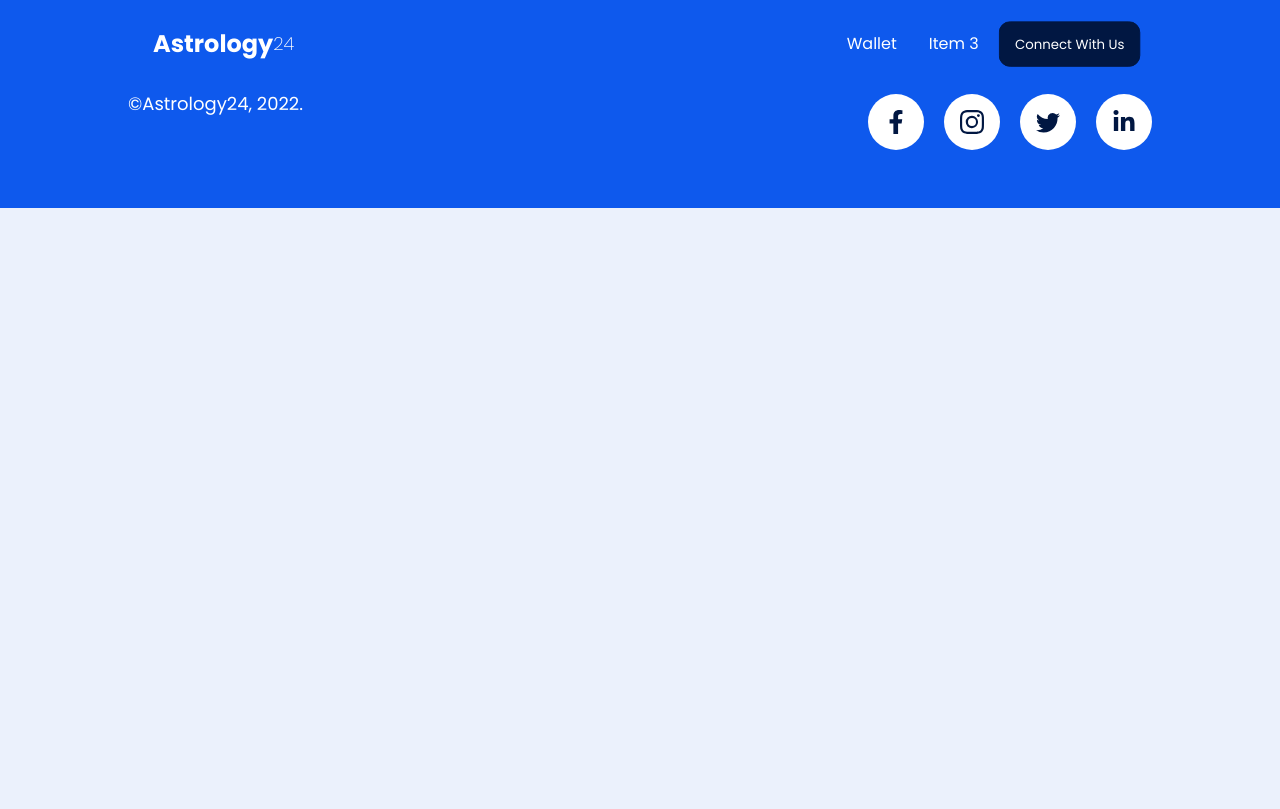
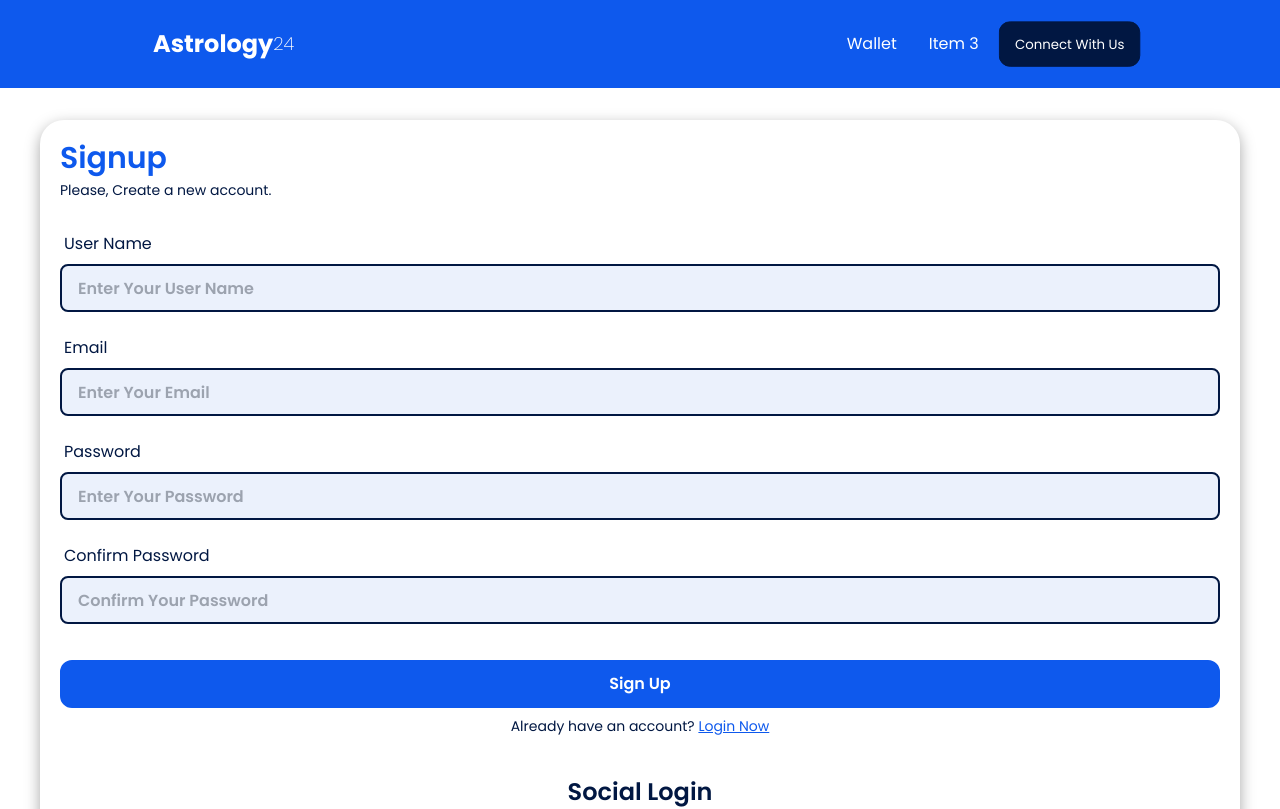
Before and after one commit to Victor-Sammy/astro24, a React (Create React App) app in the folder frontend/: page /signup in a window 1280 px wide. Shown: the top 809 px of the page. Built offline with nearby package versions, Linux system fonts and the light colour scheme.

Commit message:
signup component done

```diff
--- a/frontend/src/App.js
+++ b/frontend/src/App.js
@@ -3,6 +3,7 @@ import { ToastContainer } from 'react-toastify';
 import 'react-toastify/dist/ReactToastify.css';
 import './App.css';
 import Login from './pages/Authentication/Login/Login';
+import Signup from './pages/Authentication/Signup/Signup';
 import Description from './pages/Description/Description/Description';
 import Home from './pages/Home/Home/Home';
 import Footer from './pages/Shared/Footer/Footer';
@@ -18,6 +19,7 @@ function App() {
         <Route path='/' element={<Home />} />
         <Route path='/description' element={<Description />} />
         <Route path='/login' element={<Login />} />
+        <Route path='/signup' element={<Signup />} />
         <Route path='/wallet' element={<Wallet />} />
         <Route path='/recharge/:id' element={<RechargeNow />} />
       </Routes>
--- a/frontend/src/pages/Authentication/Login/Login.js
+++ b/frontend/src/pages/Authentication/Login/Login.js
@@ -1,6 +1,7 @@
 import React from 'react';
 import { useSignInWithEmailAndPassword } from 'react-firebase-hooks/auth';
 import { useForm } from 'react-hook-form';
+import { Link } from 'react-router-dom';
 import { toast } from 'react-toastify';
 import auth from '../../../firebase.init';
 import PageTitle from '../../Shared/PageTitle/PageTitle';
@@ -31,10 +32,10 @@ const Login = () => {
     return (
         <section className='bg-accent min-h-screen flex pt-20'>
             <PageTitle title={'Login'} />
-            <div className='w-[70%] bg-secondary hidden md:block'>
+            <div className='w-[70%] bg-secondary hidden 2xl:block'>
                 {/* blank for now */}
             </div>
-            <div className='w-full md:w-[30%] flex justify-center items-center'>
+            <div className='w-full 2xl:w-[30%] flex justify-center items-center'>
                 <div className='shadow-3xl w-full mx-3 md:mx-10 p-5 rounded-3xl'>
                     <div className='text-left mb-6'>
                         <h3 className='text-left font-semibold text-3xl text-primary'>Login</h3>
@@ -84,7 +85,7 @@ const Login = () => {
                         </div>
                         <button type='submit' className='btn btn-primary w-full text-accent text-base capitalize border-2 rounded-xl hover:bg-accent hover:text-primary duration-300'>Log In</button>
                         <div className='mt-2'>
-                            <p className='text-secondary text-sm'>Don't Have an account? <button className='text-primary underline hover:opacity-60 duration-300'>Register Now</button></p>
+                            <p className='text-secondary text-sm'>Don't have an account? <Link to='/signup' className='text-primary underline hover:opacity-60 duration-300'>Register Now</Link></p>
                         </div>
                         <div className='mt-2'>
                             <p className='text-red-600 text-sm'>{error?.message && 'Invalid ID or Password'}</p>
--- a/frontend/src/pages/Authentication/Signup/Signup.js
+++ b/frontend/src/pages/Authentication/Signup/Signup.js
@@ -1,12 +1,152 @@
 import React from 'react';
+import { useState } from 'react';
+import { useCreateUserWithEmailAndPassword, useUpdateProfile } from 'react-firebase-hooks/auth';
+import { useForm } from 'react-hook-form';
+import { Link } from 'react-router-dom';
+import { toast } from 'react-toastify';
+import auth from '../../../firebase.init';
+import PageTitle from '../../Shared/PageTitle/PageTitle';
+import SocialLogin from '../SocialLogin/SocialLogin';
 
 const Signup = () => {
+    // integration of react firebase hooks here
+    const [createUserWithEmailAndPassword, user, loading, error] = useCreateUserWithEmailAndPassword(auth);
+    const [updateProfile, updating, updateError] = useUpdateProfile(auth);
+
+    // integration react hook form here
+    const { register, handleSubmit, reset, formState: { errors } } = useForm();
+
+    // integration of react hooks here
+    const [errorMsg, setErrorMsg] = useState('');
+
+    // event handler for signing up
+    const handleSignUp = async (data) => {
+
+        if (data.password === data.confirmPassword) {
+            try {
+
+                await createUserWithEmailAndPassword(data.email, data.password);
+                await updateProfile({ displayName: data.userName });
+
+                // create REST API for user credentials here...
+
+                toast.success('Sign Up Successful!!!');
+            } catch (e) {
+
+            }
+        } else {
+            setErrorMsg('Password Mismatched. Please, Try Again.');
+        }
+
+        reset();
+    }
+
+    if (user) {
+
+    }
+
+    if (loading || updating) {
+        //loading component will be added later here
+    }
 
     // rendering the signup component here
     return (
-        <div>
-
-        </div>
+        <section className='bg-accent min-h-screen flex pt-20'>
+            <PageTitle title={'Signup'} />
+            <div className='w-[70%] bg-secondary hidden 2xl:block'>
+                {/* blank for now */}
+            </div>
+            <div className='w-full 2xl:w-[30%] flex justify-center items-center'>
+                <div className='shadow-3xl w-full mx-3 md:mx-10 p-5 rounded-3xl my-10'>
+                    <div className='text-left mb-6'>
+                        <h3 className='text-left font-semibold text-3xl text-primary'>Signup</h3>
+                        <p className='text-sm my-1 text-secondary'>Please, Create a new account.</p>
+                    </div>
+                    <form onSubmit={handleSubmit(handleSignUp)}>
+                        <div className='form-control w-full'>
+                            <label className='label'>
+                                <span className='label-text text-base text-secondary'>User Name</span>
+                            </label>
+                            <input onClick={() => setErrorMsg('')} type='text' placeholder='Enter Your User Name' className='input input-bordered border-secondary border-2 w-full font-semibold text-base text-secondary' {...register('userName', {
+                                required: {
+                                    value: true,
+                                    message: 'Email Required'
+                                }
+                            })} />
+                            <label className='label'>
+                                {errors.email?.type === 'required' && <span className='label-text-alt text-red-600'>{errors.email.message}</span>}
+                            </label>
+                        </div>
+                        <div className='form-control w-full'>
+                            <label className='label'>
+                                <span className='label-text text-base text-secondary'>Email</span>
+                            </label>
+                            <input onClick={() => setErrorMsg('')} type='email' placeholder='Enter Your Email' className='input input-bordered border-secondary border-2 w-full font-semibold text-base text-secondary' {...register('email', {
+                                required: {
+                                    value: true,
+                                    message: 'Email Required'
+                                },
+                                pattern: {
+                                    value: /[a-z0-9]+@[a-z]+\.[a-z]{2,3}/,
+                                    message: 'Invalid Email Address'
+                                }
+                            })} />
+                            <label className='label'>
+                                {errors.email?.type === 'required' && <span className='label-text-alt text-red-600'>{errors.email.message}</span>}
+                                {errors.email?.type === 'pattern' && <span className='label-text-alt text-red-600'>{errors.email.message}</span>}
+                            </label>
+                        </div>
+                        <div className='form-control w-full'>
+                            <label className='label'>
+                                <span className='label-text text-base text-secondary'>Password</span>
+                            </label>
+                            <input onClick={() => setErrorMsg('')} type='password' placeholder='Enter Your Password' className='input input-bordered border-secondary border-2 w-full font-semibold text-base text-secondary' {...register('password', {
+                                required: {
+                                    value: true,
+                                    message: 'Password Required'
+                                },
+                                minLength: {
+                                    value: 6,
+                                    message: 'Password must be 6 characters or longer'
+                                }
+                            })} />
+                            <label className='label'>
+                                {errors.password?.type === 'required' && <span className='label-text-alt text-red-600'>{errors.password.message}</span>}
+                                {errors.password?.type === 'minLength' && <span className='label-text-alt text-red-600'>{errors.password.message}</span>}
+                            </label>
+                        </div>
+                        <div className='form-control w-full'>
+                            <label className='label'>
+                                <span className='label-text text-base text-secondary'>Confirm Password</span>
+                            </label>
+                            <input onClick={() => setErrorMsg('')} type='password' placeholder='Confirm Your Password' className='input input-bordered border-secondary border-2 w-full font-semibold text-base text-secondary' {...register('confirmPassword', {
+                                required: {
+                                    value: true,
+                                    message: 'Password Required'
+                                },
+                                minLength: {
+                                    value: 6,
+                                    message: 'Password must be 6 characters or longer'
+                                }
+                            })} />
+                            <label className='label'>
+                                {errors.password?.type === 'required' && <span className='label-text-alt text-red-600'>{errors.password.message}</span>}
+                                {errors.password?.type === 'minLength' && <span className='label-text-alt text-red-600'>{errors.password.message}</span>}
+                            </label>
+                        </div>
+                        <button type='submit' className='mt-5 btn btn-primary w-full text-accent text-base capitalize border-2 rounded-xl hover:bg-accent hover:text-primary duration-300'>Sign Up</button>
+                        <div className='mt-2'>
+                            <p className='text-secondary text-sm'>Already have an account? <Link to='/login' className='text-primary underline hover:opacity-60 duration-300'>Login Now</Link></p>
+                        </div>
+                        <div className='mt-2'>
+                            <p className='text-red-600 text-sm'>{(error?.message || updateError?.message) && 'Failed to Create New Account'}</p>
+                            <p className='text-red-600 text-sm'>{errorMsg}</p>
+                        </div>
+                    </form>
+                    <SocialLogin />
+                </div>
+            </div>
+        </section>
     );
 };
 
```
